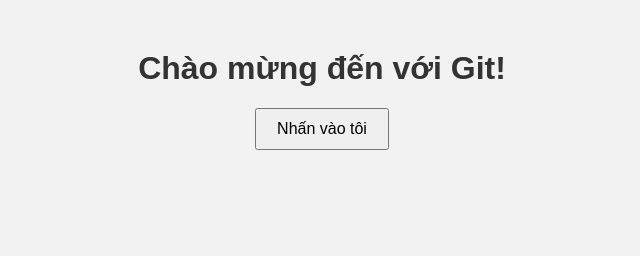
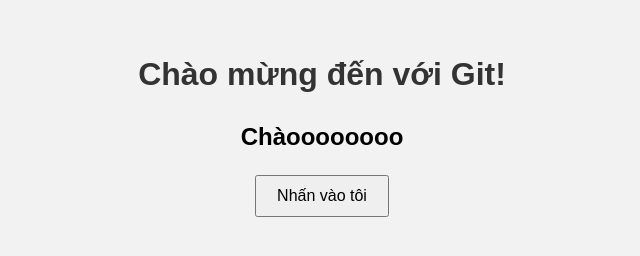
Before and after one commit to Luan-yQ/BaiTapGit1, a plain HTML site: page index.html in a window 1280 px wide. Shown: the whole page, without its empty margins (318-958 px from the left). Drawn offline with Linux system fonts and the light colour scheme.

Commit message:
Add 3 files from BaiTapGit1

```diff
--- a/index.html
+++ b/index.html
@@ -8,6 +8,7 @@
 </head>
 <body>
   <h1>Chào mừng đến với Git!</h1>
+  <h2>Chàoooooooo</h2>
   <button onclick="sayHello()">Nhấn vào tôi</button>
 
   <script src="script.js"></script>
--- a/style.css
+++ b/style.css
@@ -3,6 +3,7 @@
   text-align: center;
   margin-top: 50px;
   background-color: #f2f2f2;
+  line-height: 1.5;
 }
 
 h1 {
```
